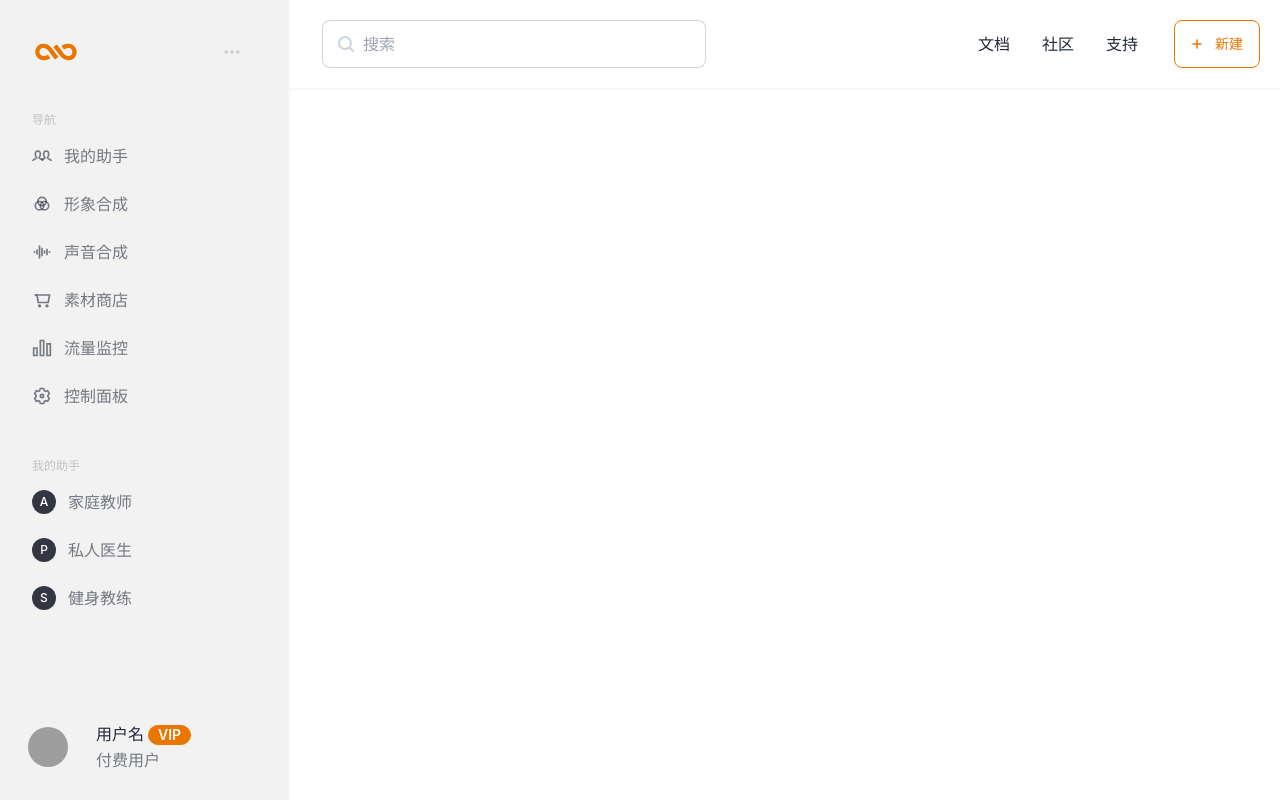
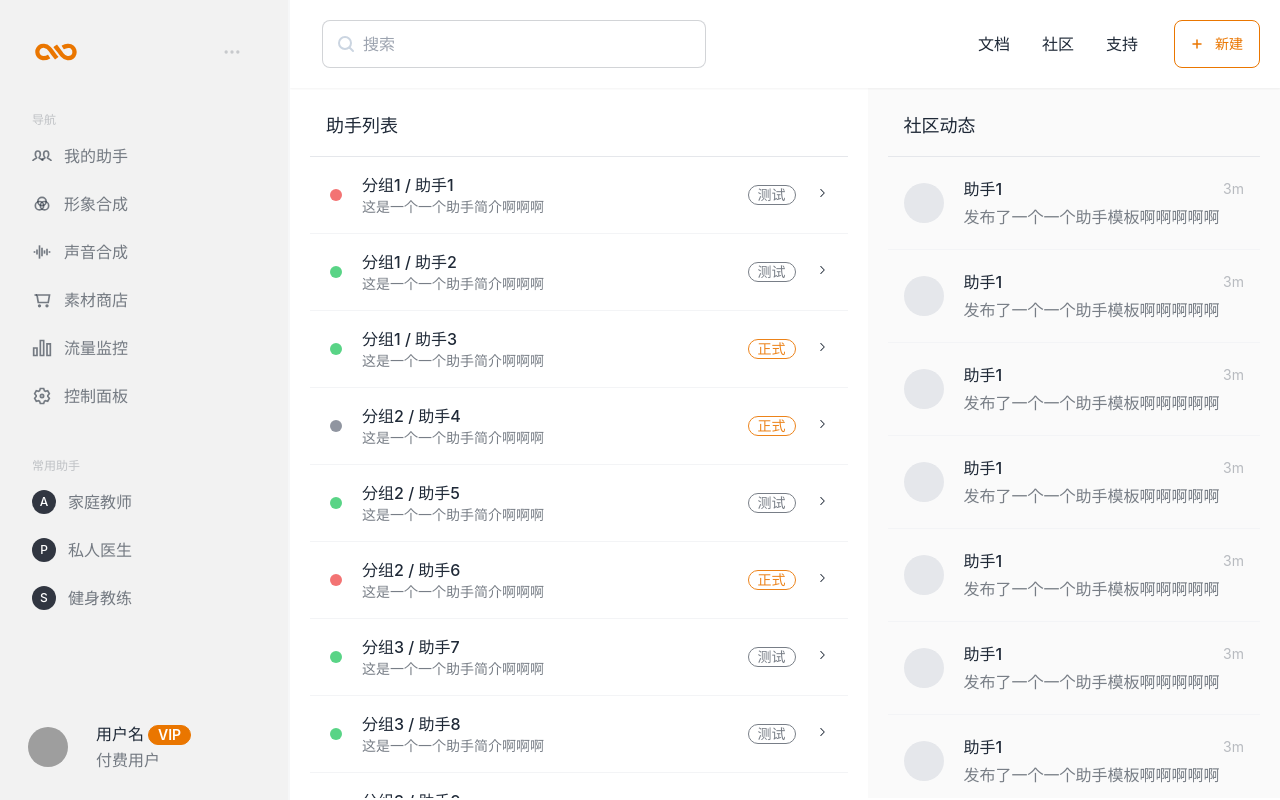
Before and after one commit to NekoMoYi/TalkPal, a Vue app: page / in a window 1280 px wide. Built offline with nearby package versions, Linux system fonts and the light colour scheme; grey boxes are pictures that could not be loaded.

Commit message:
完成Home页面结构

```diff
--- a/src/layouts/MainLayout.vue
+++ b/src/layouts/MainLayout.vue
@@ -3,7 +3,8 @@
         <div class="drawer drawer-mobile bg-base-100">
             <input id="side-drawer" type="checkbox" class="drawer-toggle" />
             <div class="drawer-content flex-col items-center justify-center">
-                <div class="navbar border-b-gray-300 border-opacity-20 bg-base-100 border-b-2 text-base-content">
+                <div class=" sticky top-0 z-30 flex w-full justify-center">
+                    <div class="navbar w-full text-base-content shadow-sm bg-base-100">
                         <div class="flex-none lg:hidden">
                             <label for="side-drawer" class="btn btn-square btn-ghost drawer-button">
                                 <svg xmlns="http://www.w3.org/2000/svg" fill="none" viewBox="0 0 24 24"
@@ -16,7 +17,8 @@
                         </div>
                         <div class="flex-1 pl-6 py-3">
                             <div class="relative rounded-md hidden lg:flex ">
-                            <input type="text" placeholder="搜索" class="pl-10 input input-bordered w-96 text-base-content" />
+                                <input type="text" placeholder="搜索"
+                                    class="pl-10 input input-bordered w-96 text-base-content" />
                                 <div class="absolute inset-y-0 left-0 pl-3 flex items-center pointer-events-none">
                                     <svg width="24" height="24" fill="none" stroke="currentColor" stroke-width="2"
                                         stroke-linecap="round" stroke-linejoin="round"
@@ -44,6 +46,7 @@
                             </button>
                         </div>
                     </div>
+                </div>
                 <router-view />
             </div>
             <div class="drawer-side border-r-gray-300 border-opacity-20 border-r-2 ">
@@ -51,8 +54,8 @@
                 <ul class="flex flex-col menu p-4 w-72 text-base-content font-medium text-opacity-60 bg-base-200">
                     <li class="pb-5 disabled">
                         <div class="flex flex-row">
-                            <div class="flex-1 self-center">
-                                <img src="./../assets/talkpal-icon.svg" class="h-12 w-12"/>
+                            <div class="flex-1 self-center cursor-pointer">
+                                <img src="./../assets/talkpal-icon.svg" class="h-12 w-12" @click="goHome" />
                             </div>
                             <div class="flex-none">
                                 <button class="btn btn-square btn-ghost border-0">
@@ -141,7 +144,7 @@
                     </li>
                     <li class="opacity-0"></li>
                     <li class="opacity-0"></li>
-                    <li class="menu-title"><span>我的助手</span></li>
+                    <li class="menu-title"><span>常用助手</span></li>
                     <li v-for="assistant in myAssistants">
                         <a>
                             <div class="avatar placeholder">
@@ -200,6 +203,9 @@ export default {
         }
     },
     methods: {
+        goHome(){
+            this.$router.push("/")
+        }
     }
 }
 </script>
--- a/src/style.css
+++ b/src/style.css
@@ -92,3 +92,24 @@ button:focus-visible {
     background-color: #f9f9f9;
   }
 } */
+
+/* ::-webkit-scrollbar
+{
+    width:6px;
+    background-color:#F5F5F5;
+}
+
+::-webkit-scrollbar-track
+{
+    background-color:#F5F5F5;
+}
+
+::-webkit-scrollbar-thumb
+{
+    border-radius:6px;
+    background-color:#AAA;
+} */
+
+::-webkit-scrollbar {
+  display: none;
+}
--- a/src/views/Home.vue
+++ b/src/views/Home.vue
@@ -3,12 +3,100 @@ export default {
     name: 'Home',
     setup() {
         return {
-            // ...
+            assistants: [
+                { id: 10001, groupId: 1, groupName: "分组1", name: "助手1", environment: 0, description: "这是一个一个助手简介啊啊啊", status: 0 },
+                { id: 10002, groupId: 1, groupName: "分组1", name: "助手2", environment: 0, description: "这是一个一个助手简介啊啊啊", status: 1 },
+                { id: 10003, groupId: 1, groupName: "分组1", name: "助手3", environment: 1, description: "这是一个一个助手简介啊啊啊", status: 1 },
+                { id: 10004, groupId: 2, groupName: "分组2", name: "助手4", environment: 1, description: "这是一个一个助手简介啊啊啊", status: 2 },
+                { id: 10005, groupId: 2, groupName: "分组2", name: "助手5", environment: 0, description: "这是一个一个助手简介啊啊啊", status: 1 },
+                { id: 10006, groupId: 2, groupName: "分组2", name: "助手6", environment: 1, description: "这是一个一个助手简介啊啊啊", status: 0 },
+                { id: 10007, groupId: 3, groupName: "分组3", name: "助手7", environment: 0, description: "这是一个一个助手简介啊啊啊", status: 1 },
+                { id: 10008, groupId: 3, groupName: "分组3", name: "助手8", environment: 0, description: "这是一个一个助手简介啊啊啊", status: 1 },
+                { id: 10009, groupId: 3, groupName: "分组3", name: "助手9", environment: 1, description: "这是一个一个助手简介啊啊啊", status: 2 },
+                { id: 10010, groupId: 4, groupName: "分组4", name: "助手10", environment: 0, description: "这是一个一个助手简介啊啊啊", status: 2 },
+                { id: 10011, groupId: 4, groupName: "分组4", name: "助手11", environment: 0, description: "这是一个一个助手简介啊啊啊", status: 1 }
+            ],
+            feeds: [
+                { avatar: "", name: "助手1", content: "发布了一个一个助手模板啊啊啊啊啊", time: "3m", href: "#"},
+                { avatar: "", name: "助手1", content: "发布了一个一个助手模板啊啊啊啊啊", time: "3m", href: "#"},
+                { avatar: "", name: "助手1", content: "发布了一个一个助手模板啊啊啊啊啊", time: "3m", href: "#"},
+                { avatar: "", name: "助手1", content: "发布了一个一个助手模板啊啊啊啊啊", time: "3m", href: "#"},
+                { avatar: "", name: "助手1", content: "发布了一个一个助手模板啊啊啊啊啊", time: "3m", href: "#"},
+                { avatar: "", name: "助手1", content: "发布了一个一个助手模板啊啊啊啊啊", time: "3m", href: "#"},
+                { avatar: "", name: "助手1", content: "发布了一个一个助手模板啊啊啊啊啊", time: "3m", href: "#"},
+                { avatar: "", name: "助手1", content: "发布了一个一个助手模板啊啊啊啊啊", time: "3m", href: "#"},
+                { avatar: "", name: "助手1", content: "发布了一个一个助手模板啊啊啊啊啊", time: "3m", href: "#"}
+            ]
         }
+    },
+    methods: {
     }
 }
 </script>
 
 <template>
-    This is Home View.
+    <div class="flex h-[calc(100%-64px)] lg:h-[calc(100%-90px)]">
+        <div class="w-full lg:w-7/12 text-base-content overflow-y-auto">
+            <div class="mx-5 mt-6">
+                <div class="text-lg font-bold mb-4 ml-4">助手列表</div>
+                <ul class="border-t border-b divide-y divide-gray-100">
+                    <li class="flex items-center py-4 cursor-pointer hover:bg-base-200 bg-opacity-60"
+                        v-for="assistant in assistants">
+                        <a :href='"/assistants/" + assistant.id' class="flex-grow px-3">
+                            <div class="flex justify-between items-center w-full">
+                                <div class="flex items-center">
+                                    <span v-if="assistant.status == 0"
+                                        class="w-3 h-3 ml-2 rounded-full bg-red-500 opacity-75"></span>
+                                    <span v-if="assistant.status == 1"
+                                        class="w-3 h-3 ml-2 rounded-full bg-green-500 opacity-75"></span>
+                                    <span v-if="assistant.status == 2"
+                                        class="w-3 h-3 ml-2 rounded-full bg-gray-500 opacity-75"></span>
+                                    <div class="ml-5">
+                                        <p class="text-content-base font-medium">
+                                            <a :href='"/groups/" + assistant.groupId' class="text-base-content">
+                                                {{ assistant.groupName ? assistant.groupName + " / " : "" }}
+                                            </a>
+                                            {{ assistant.name }}
+                                        </p>
+                                        <p class="text-content-base opacity-60 text-sm">{{ assistant.description }}</p>
+                                    </div>
+                                </div>
+                                <div class="flex">
+                                    <div v-if="assistant.environment == 0"
+                                        class="badge badge-neutral badge-outline opacity-60 mr-4">测试</div>
+                                    <div v-if="assistant.environment == 1"
+                                        class="badge badge-primary badge-outline opacity-90 mr-4">正式</div>
+                                    <svg xmlns="http://www.w3.org/2000/svg" viewBox="0 0 20 20" fill="currentColor"
+                                        class="w-4 h-4 mr-2">
+                                        <path fill-rule="evenodd"
+                                            d="M14.707 10l-4.147-4.146a.5.5 0 11.708-.708l4.5 4.5a.5.5 0 010 .708l-4.5 4.5a.5.5 0 01-.708-.708L14.707 10z"
+                                            clip-rule="evenodd" />
+                                    </svg>
+                                </div>
+
+                            </div>
+                        </a>
+                    </li>
+                </ul>
+            </div>
+        </div>
+
+        <div class="w-0 lg:w-5/12 bg-base-200 bg-opacity-40 text-base-content overflow-y-auto hidden lg:block">
+            <div class="mx-5 mt-6">
+                <div class="text-lg font-bold mb-4 ml-4">社区动态</div>
+                <ul class="border-t border-b divide-y divide-gray-100">
+                    <li class="flex items-center py-5 px-4" v-for="feed in feeds">
+                        <div class="bg-gray-200 rounded-full w-10 h-10 flex-shrink-0"></div>
+                        <div class="ml-5 flex-grow">
+                            <div class="flex justify-between items-center">
+                                <div class="text-base-content font-medium">{{ feed.name }}</div>
+                                <div class="text-base-content text-opacity-30 text-sm">{{ feed.time }}</div>
+                            </div>
+                            <div class="text-base-content mt-1 text-opacity-60">{{ feed.content }}</div>
+                        </div>
+                    </li>
+                </ul>
+            </div>
+        </div>
+    </div>
 </template>
```
Lines whose indentation alone changed are shown as unchanged.
